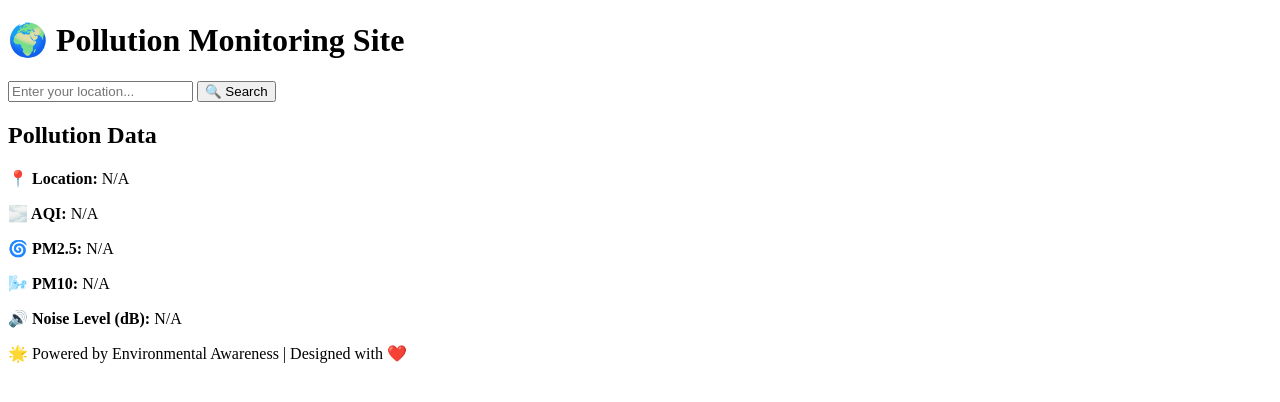
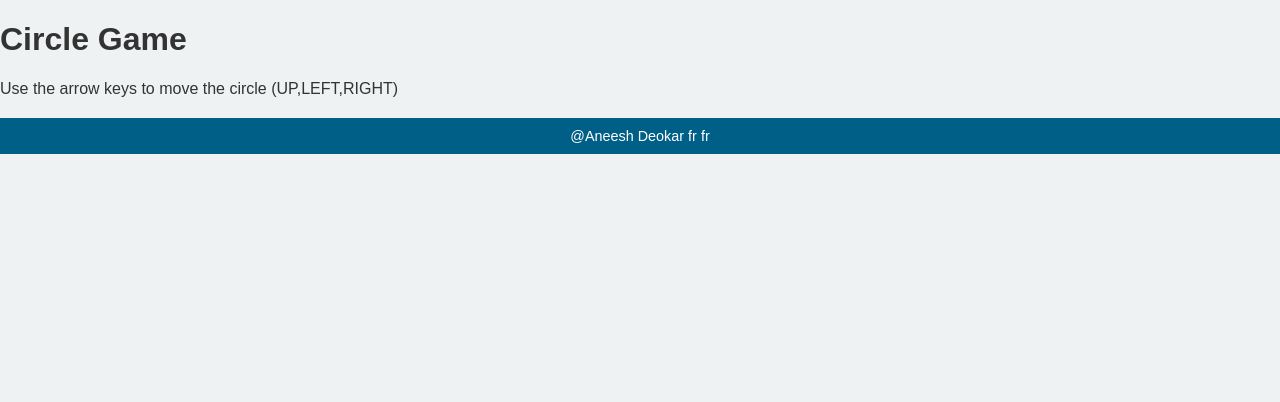
Before and after one commit to AneeshDeokar/circle-bounce-bounce, a plain HTML site: page index.html in a window 1280 px wide. Drawn offline with Linux system fonts and the light colour scheme.

Commit message:
Update index.html

```diff
--- a/index.html
+++ b/index.html
@@ -1,45 +1,17 @@
+
 <!DOCTYPE html>
-<html lang="en">
 <head>
-  <meta charset="UTF-8">
-  <meta name="viewport" content="width=device-width, initial-scale=1.0">
-  <title>Pollution Monitoring Site</title>
-  <link rel="stylesheet" href="pollution.css">
-  <link href="https://fonts.googleapis.com/css2?family=Roboto:wght@400;700&family=Poppins:wght@500;700&display=swap" rel="stylesheet">
+    <meta charset="UTF-8">
+    <meta name="viewport" content="width=device-width, initial-scale=1.0">
+    <title>Circle Game</title>
+    <link rel="stylesheet" href="style.css">
 </head>
 <body>
-  <header>
-    <h1>🌍 Pollution Monitoring Site</h1>
-  </header>
-  <div class="container">
-    <div class="search-bar">
-      <input type="text" placeholder="Enter your location..." id="location-input">
-      <button onclick="searchPollution()">🔍 Search</button>
+    <h1>Circle Game</h1>
+    <p>Use the arrow keys to move the circle (UP,LEFT,RIGHT)</p>
+
+    <div id="game-container">
+        <div id="circle"></div>
     </div>
-    <div class="pollution-data">
-      <h2>Pollution Data</h2>
-      <div class="card">
-        <p><strong>📍 Location:</strong> <span id="location">N/A</span></p>
-        <p><strong>🌫️ AQI:</strong> <span id="aqi">N/A</span></p>
-        <p><strong>🌀 PM2.5:</strong> <span id="pm25">N/A</span></p>
-        <p><strong>🌬️ PM10:</strong> <span id="pm10">N/A</span></p>
-        <p><strong>🔊 Noise Level (dB):</strong> <span id="noise">N/A</span></p>
-      </div>
-    </div>
-  </div>
-  <footer>
-    <p>🌟 Powered by Environmental Awareness | Designed with ❤️</p>
-  </footer>
-  <script>
-    function searchPollution() {
-      // Placeholder for functionality to fetch and display pollution data
-      const location = document.getElementById("location-input").value;
-      document.getElementById("location").textContent = location || "Unknown";
-      document.getElementById("aqi").textContent = Math.floor(Math.random() * 500); // Simulated air data
-      document.getElementById("pm25").textContent = (Math.random() * 100).toFixed(2);
-      document.getElementById("pm10").textContent = (Math.random() * 150).toFixed(2);
-      document.getElementById("noise").textContent = (Math.random() * 120).toFixed(2); // Simulated noise data
-    }
-  </script>
-</body>
-</html>
+    <script src="script.js"></script>
+    <footer>@Aneesh Deokar fr fr</footer>
```
